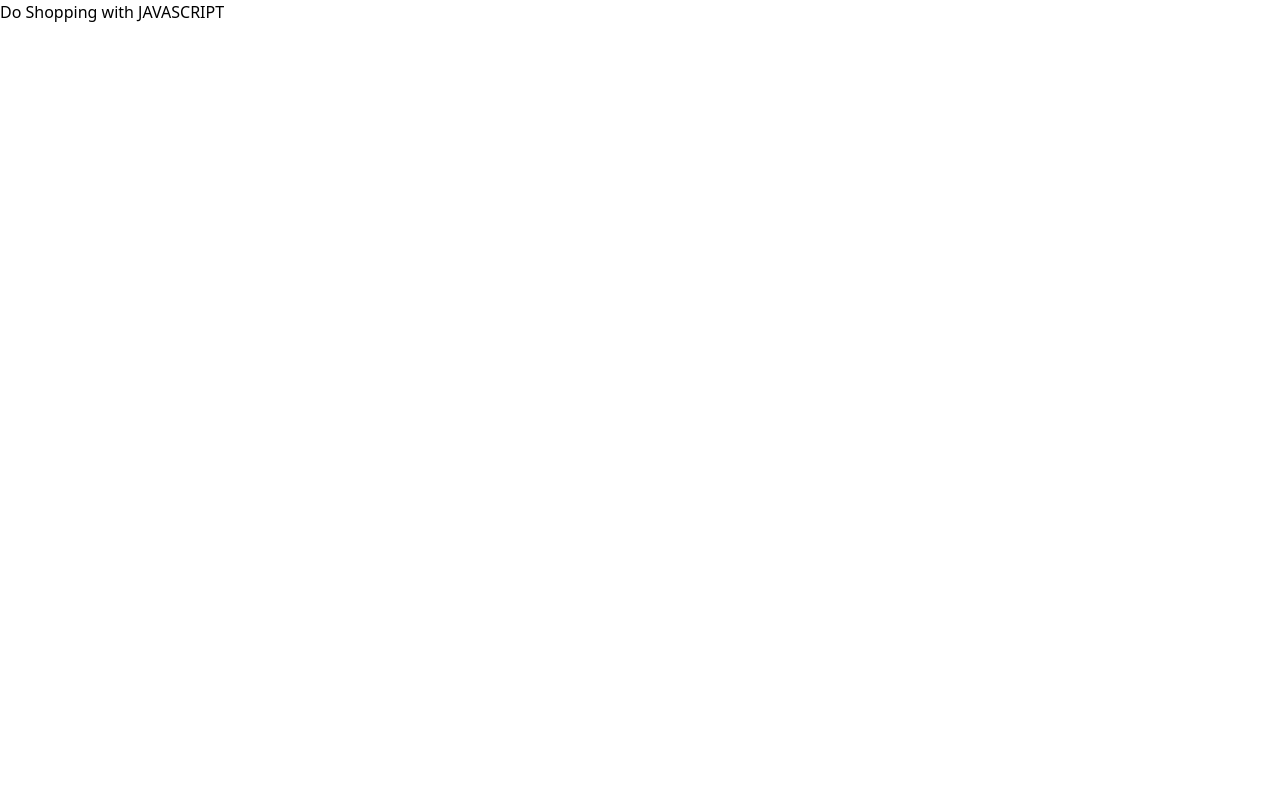
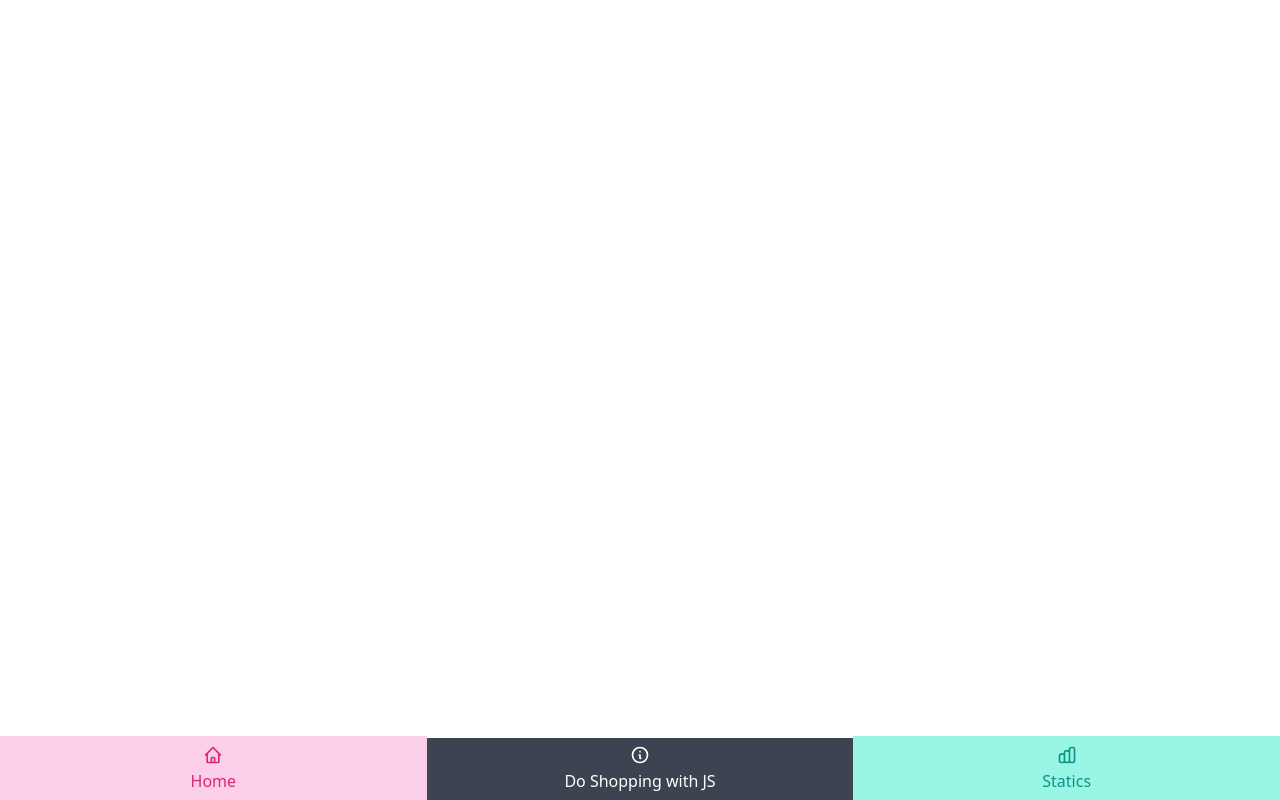
Before and after one commit to Asif-102/Do_Shopping_with_Javascript, a plain HTML site: page index.html in a window 1280 px wide. Drawn offline with nearby package versions, Linux system fonts and the light colour scheme.

Commit message:
add a bottom navbar

```diff
--- a/index.html
+++ b/index.html
@@ -1,15 +1,35 @@
 <!DOCTYPE html>
 <html lang="en">
+
 <head>
     <meta charset="UTF-8">
     <meta http-equiv="X-UA-Compatible" content="IE=edge">
     <meta name="viewport" content="width=device-width, initial-scale=1.0">
     <title>Do Shopping with JS</title>
+    <link href="https://cdn.jsdelivr.net/npm/daisyui@2.24.0/dist/full.css" rel="stylesheet" type="text/css" />
     <script src="https://cdn.tailwindcss.com"></script>
 </head>
+
 <body>
     <header>
-        <h1>Do Shopping with JAVASCRIPT</h1>
+        <div class="btm-nav">
+            <button class="bg-pink-200 text-pink-600">
+              <svg xmlns="http://www.w3.org/2000/svg" class="h-5 w-5" fill="none" viewBox="0 0 24 24" stroke="currentColor"><path stroke-linecap="round" stroke-linejoin="round" stroke-width="2" d="M3 12l2-2m0 0l7-7 7 7M5 10v10a1 1 0 001 1h3m10-11l2 2m-2-2v10a1 1 0 01-1 1h-3m-6 0a1 1 0 001-1v-4a1 1 0 011-1h2a1 1 0 011 1v4a1 1 0 001 1m-6 0h6" /></svg>
+              <span class="btm-nav-label">Home</span>
+            </button>
+            <button class="active bg-neutral text-neutral-content">
+              <svg xmlns="http://www.w3.org/2000/svg" class="h-5 w-5" fill="none" viewBox="0 0 24 24" stroke="currentColor"><path stroke-linecap="round" stroke-linejoin="round" stroke-width="2" d="M13 16h-1v-4h-1m1-4h.01M21 12a9 9 0 11-18 0 9 9 0 0118 0z" /></svg>
+              <span class="btm-nav-label">Do Shopping with JS</span>
+            </button>
+            <button class="bg-teal-200 text-teal-600">
+              <svg xmlns="http://www.w3.org/2000/svg" class="h-5 w-5" fill="none" viewBox="0 0 24 24" stroke="currentColor"><path stroke-linecap="round" stroke-linejoin="round" stroke-width="2" d="M9 19v-6a2 2 0 00-2-2H5a2 2 0 00-2 2v6a2 2 0 002 2h2a2 2 0 002-2zm0 0V9a2 2 0 012-2h2a2 2 0 012 2v10m-6 0a2 2 0 002 2h2a2 2 0 002-2m0 0V5a2 2 0 012-2h2a2 2 0 012 2v14a2 2 0 01-2 2h-2a2 2 0 01-2-2z" /></svg>
+              <span class="btm-nav-label">Statics</span>
+            </button>
+          </div>
     </header>
+    <main>
+
+    </main>
 </body>
+
 </html>
```
